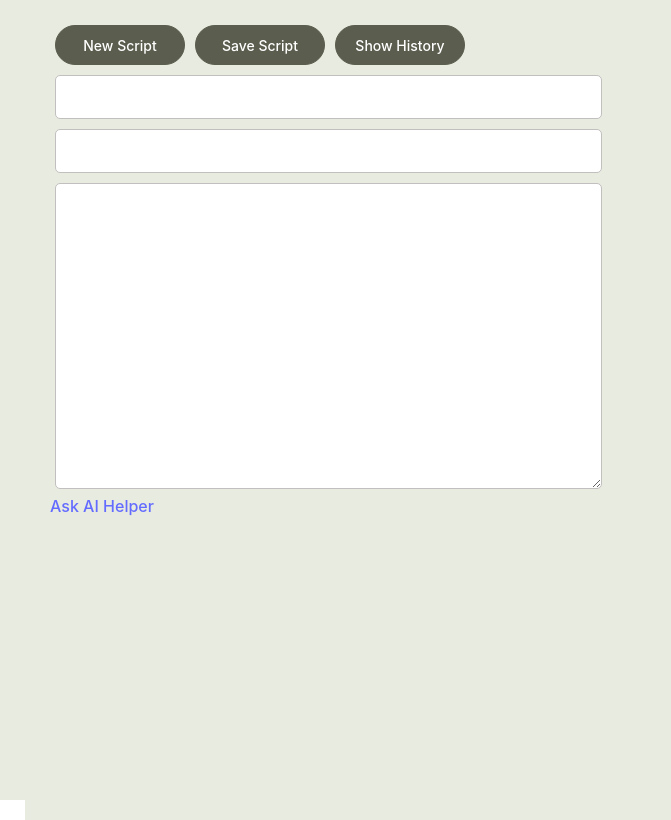
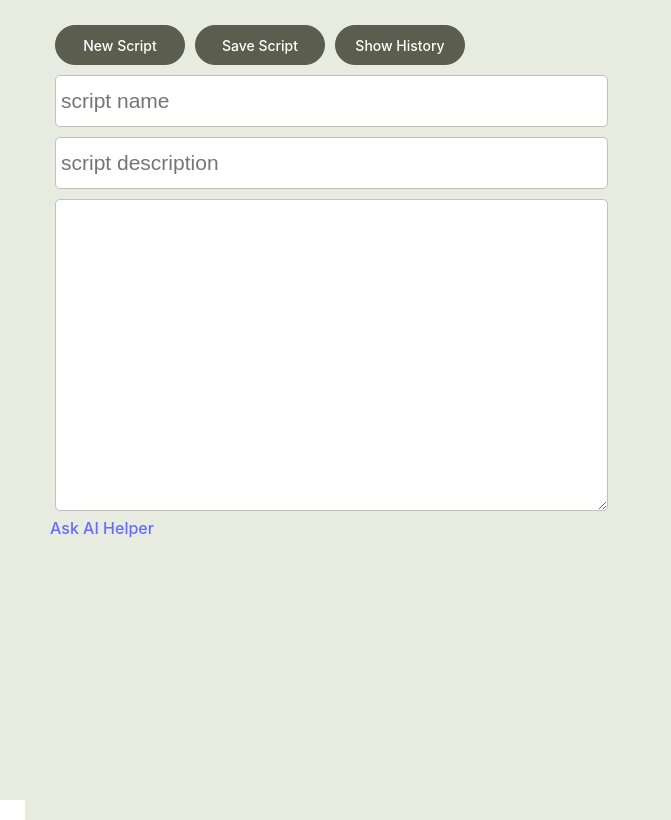
Before and after one commit to Team-DBA-TDD-Training/dummy-script-manager, a React (Vite) app in the folder frontend/: page / in a window 1280 px wide. Shown: the top 820 px of the page, without its empty margins (0-671 px from the left). Built offline with nearby package versions, Linux system fonts and the light colour scheme.

Commit message:
add placeholders

```diff
--- a/frontend/src/components/MainScreen.tsx
+++ b/frontend/src/components/MainScreen.tsx
@@ -11,8 +11,8 @@ const MainScreen = () => {
             <StyledBackground>
                 <StyledContainer>
                     <ToolBar></ToolBar>
-                    <TextInputComponent width={'541px'} height={'40px'}></TextInputComponent>
-                    <TextInputComponent width={'541px'} height={'40px'}></TextInputComponent>
+                    <TextInputComponent width={'541px'} height={'40px'} placeholder="script name"></TextInputComponent>
+                    <TextInputComponent width={'541px'} height={'40px'} placeholder="script description"></TextInputComponent>
                     <TextAreaComponent width={'541px'} height={'300px'}></TextAreaComponent>
                     <a>Ask AI Helper</a>
                 </StyledContainer>
--- a/frontend/src/components/TextAreaComponent.tsx
+++ b/frontend/src/components/TextAreaComponent.tsx
@@ -15,6 +15,7 @@ interface InputProps {
 
 const StyledTextInput = styled.textarea<InputProps>`
     margin: 5px;
+    padding: 5px;
     background-color: white;
     width: ${(props) => `${props.$width}`};
     height: ${(props) => `${props.$height}`};
--- a/frontend/src/components/TextInputComponent.tsx
+++ b/frontend/src/components/TextInputComponent.tsx
@@ -2,10 +2,11 @@ import styled from "styled-components";
 export interface TextInputProps {
     width: string;
     height: string;
+    placeholder?: string
 }
 
 const TextInputComponent = (props: TextInputProps) => {
-    return <StyledTextInput $width={props.width} $height={props.height}></StyledTextInput>
+    return <StyledTextInput $width={props.width} $height={props.height} placeholder={props.placeholder!}></StyledTextInput>
 }
 
 interface InputProps {
@@ -15,6 +16,7 @@ interface InputProps {
 
 const StyledTextInput = styled.input<InputProps>`
     margin: 5px;
+    padding: 5px;
     background-color: white;
     width: ${(props) => `${props.$width}`};
     height: ${(props) => `${props.$height}`};
```
